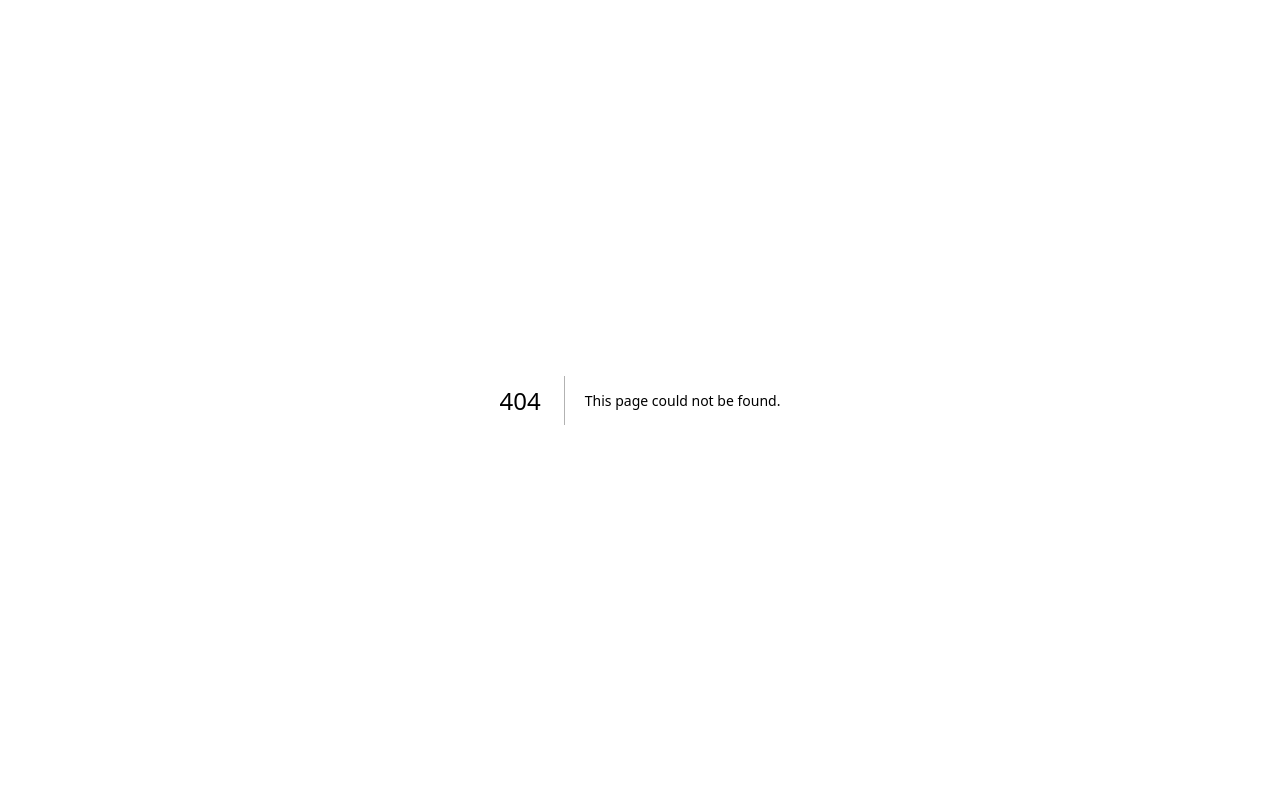
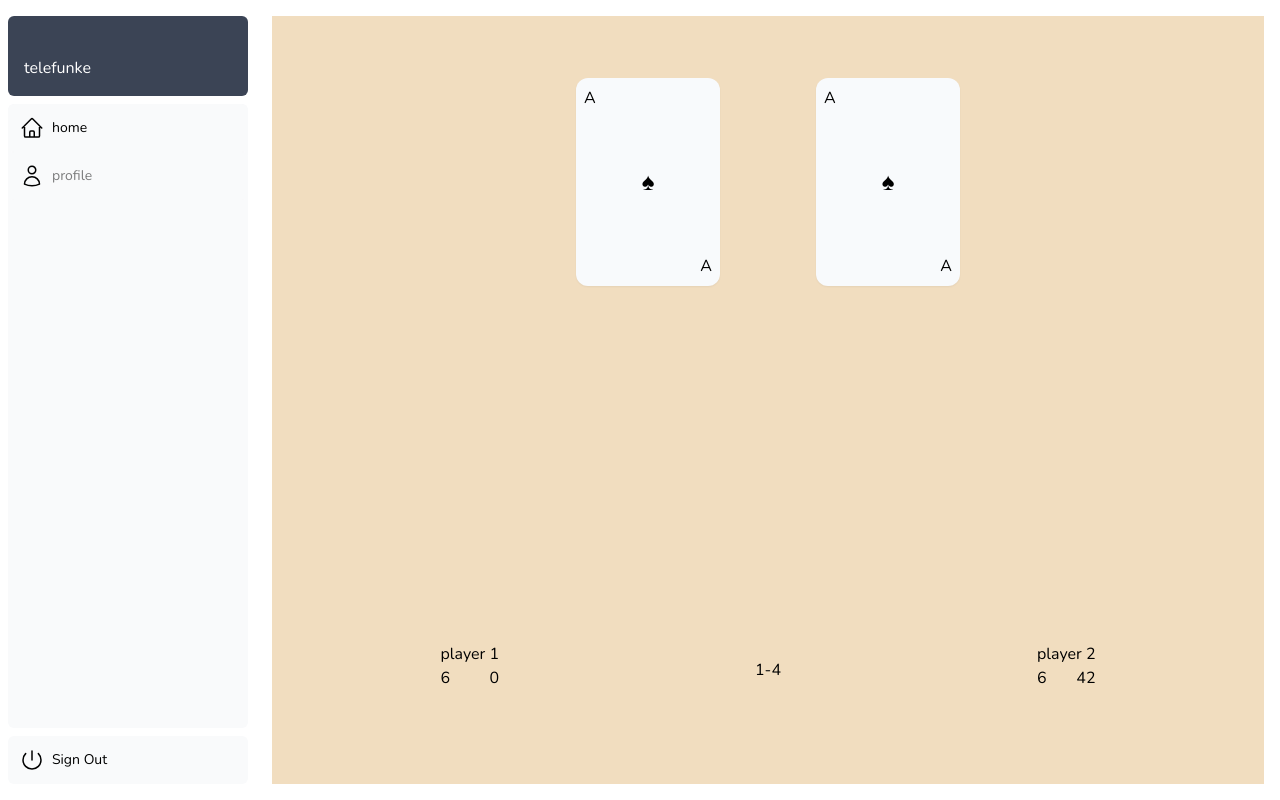
Before and after one commit to rebelcl0ud/telefunke, a Next.js app: page /game in a window 1280 px wide. Before the commit this address had no page. Built offline with nearby package versions, Linux system fonts and the light colour scheme.

Commit message:
add: base game layout; testing drag/drop

```diff
--- /dev/null
+++ b/src/app/game/layout.tsx
@@ -0,0 +1,14 @@
+import SideNav from "../ui/sidenav";
+
+export default function Layout({ children }: { children: React.ReactNode }) {
+    return (
+        <div className="flex h-screen flex-col md:flex-row md:overflow-hidden">
+            <div className="w-full flex-none md:w-64">
+                <SideNav />
+            </div>
+            <div className="flex-grow p-6 md:overflow-y-auto md:p-4">
+                {children}
+            </div>
+        </div>
+    );
+}
--- /dev/null
+++ b/src/app/game/page.tsx
@@ -0,0 +1,60 @@
+"use client";
+
+import { useState } from "react";
+import { Card } from "../ui/card";
+import Info from "../ui/info";
+
+export default function Page() {
+    const [cards, setCards] = useState<string[]>([]);
+    console.log(cards);
+
+    const handleOnDrag = (e: React.DragEvent, cardType: Card) => {
+        const cardData = JSON.stringify({ cardType });
+        e.dataTransfer.effectAllowed = "move";
+        e.dataTransfer.setData("text/plain", cardData);
+    };
+
+    const handleOnDrop = (e: React.DragEvent) => {
+        const cardData = e.dataTransfer.getData("text/plain");
+        const parsedCardData = JSON.parse(cardData);
+        setCards([...cards, parsedCardData.cardType]);
+    };
+
+    const handleDragOver = (e: React.DragEvent) => {
+        e.preventDefault();
+    };
+
+    return (
+        <div className="flex relative h-full flex-col items-center justify-evenly bg-cameo">
+            {/* decks */}
+            <div className="flex">
+                <div className="mx-12">
+                    <Card onDragStart={(e) => handleOnDrag(e, {})} />
+                </div>
+                <div className="mx-12">
+                    <Card onDragStart={(e) => handleOnDrag(e, {})} />
+                </div>
+            </div>
+            {/* hand */}
+            <div
+                className="relative flex w-full h-52 justify-center md:px-6"
+                onDrop={handleOnDrop}
+                onDragOver={handleDragOver}
+            >
+                {cards.map((card, index) => (
+                    <Card key={index} />
+                ))}
+            </div>
+            {/* player/game info */}
+            <Info />
+        </div>
+    );
+}
+
+// TODOS:
+// have a nav that can be used across any pages
+// container div
+// deck piles div
+// display hand div
+// info section div
+// drap drop
--- /dev/null
+++ b/src/app/ui/card.tsx
@@ -0,0 +1,19 @@
+import { DragEventHandler } from "react";
+
+export interface Card {
+    onDragStart?: DragEventHandler<HTMLDivElement>;
+}
+
+export function Card({ onDragStart }: Card) {
+    return (
+        <div
+            draggable
+            onDragStart={onDragStart}
+            className=" flex justify-between h-52 w-36 rounded-xl bg-slate-50 p-2 shadow-sm"
+        >
+            <p className="">A</p>
+            <p className="self-center text-2xl">&#9824;</p>
+            <p className="self-end">A</p>
+        </div>
+    );
+}
--- /dev/null
+++ b/src/app/ui/info.tsx
@@ -0,0 +1,9 @@
+import ScoreCard from "./scoreCard";
+
+export default function Info() {
+    return (
+        <div className="flex">
+            <ScoreCard />
+        </div>
+    );
+}
--- /dev/null
+++ b/src/app/ui/scoreCard.tsx
@@ -0,0 +1,26 @@
+export default function ScoreCard() {
+    // take name
+    // buys
+    // score
+    return (
+        <div className="flex">
+            <div className="md:p-6">
+                <p>player 1</p>
+                <div className="flex justify-between">
+                    <p>6</p>
+                    <p>0</p>
+                </div>
+            </div>
+            <div className="flex items-center md:mx-48 rounded-full md:p-10">
+                <p>1-4</p>
+            </div>
+            <div className="md:p-6">
+                <p>player 2</p>
+                <div className="flex justify-between">
+                    <p>6</p>
+                    <p>42</p>
+                </div>
+            </div>
+        </div>
+    );
+}
```
